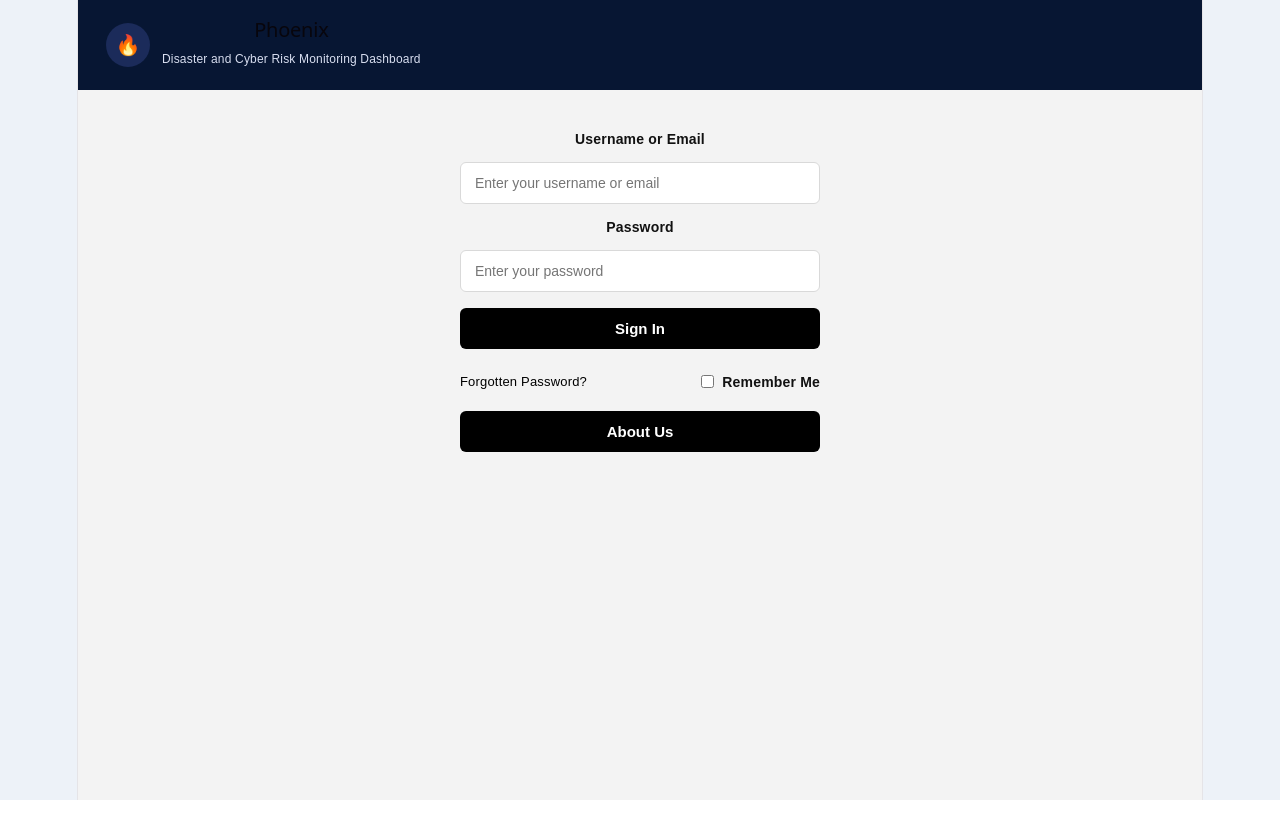
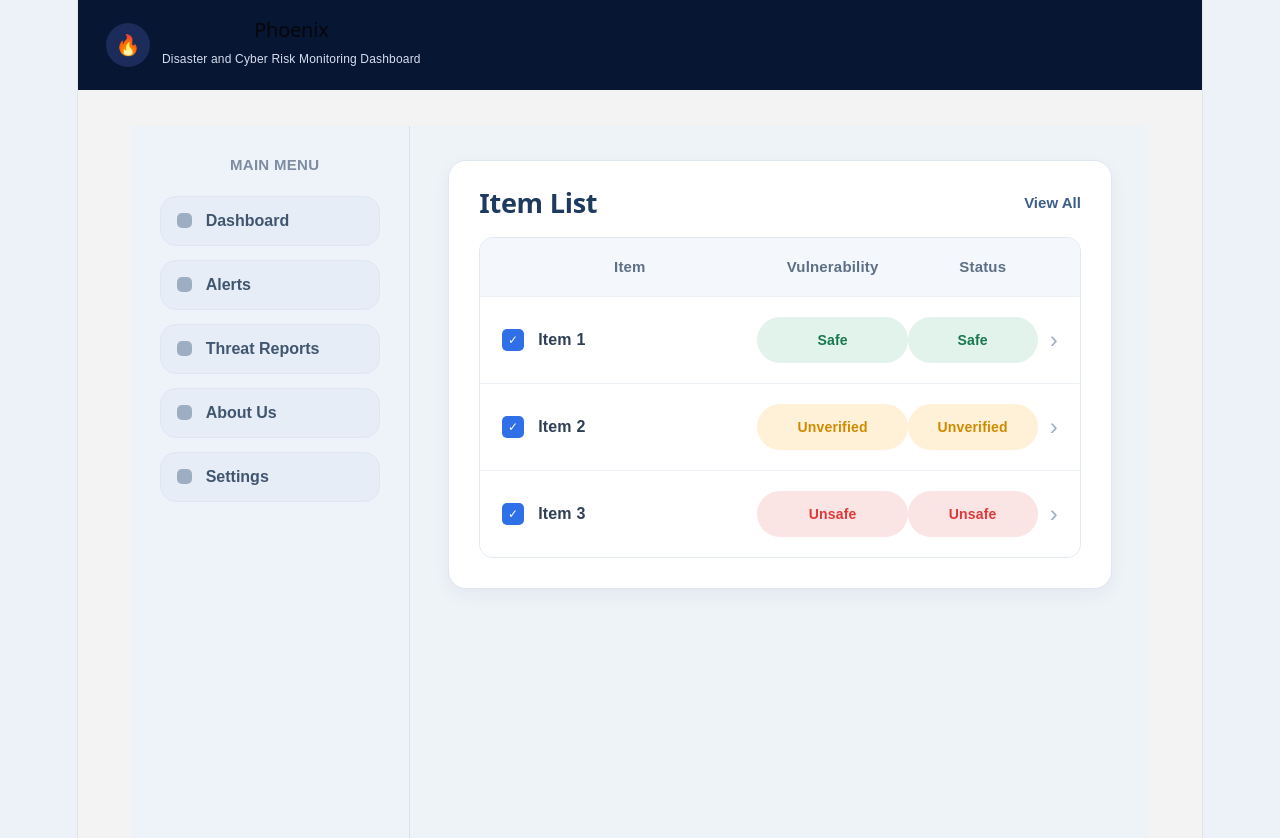
Before and after one commit to Hardhat-Enterprises/Phoenix, a React app in the folder frontend/frontend/: page / in a window 1280 px wide. Shown: the top 838 px of the page. Before the commit the page ends 800 px from the top, so only its background shows below. Built offline with nearby package versions, Linux system fonts and the light colour scheme; the HTML template or start-up script is replaced by a standard one.

Commit message:
Implemented dashboard item list section

```diff
--- a/frontend/frontend/src/App.jsx
+++ b/frontend/frontend/src/App.jsx
@@ -3,9 +3,13 @@ import LoginForm from "./components/LoginForm";
 import "./App.css";
 import AboutUs from "./AboutUs";
 import Sidebar from "./components/Sidebar";
+import Dashboard from "./Dashboard";
+
+// In this version, I set the default page to "dashboard"
+// so I can test my assigned dashboard task (Item List section)
 
 function App() {
-  const [page, setPage] = useState("login");
+  const [page, setPage] = useState("dashboard");
 
   return (
     <div className="login-page">
@@ -35,14 +39,7 @@ function App() {
       <div className="page-content">
         {page === "login" && <LoginForm setPage={setPage} />}
 
-        {page === "dashboard" && (
-          <div style={{ display: "flex" }}>
-            <Sidebar setPage={setPage} />
-            <div style={{ padding: "20px" }}>
-              <h1>Dashboard</h1>
-            </div>
-          </div>
-        )}
+        {page === "dashboard" && <Dashboard setPage={setPage} />}
 
         {page === "about" && (
           <div style={{ display: "flex" }}>
--- /dev/null
+++ b/frontend/frontend/src/Dashboard.css
@@ -0,0 +1,157 @@
+/*
+  Final styling for my assigned dashboard task.
+  The focus here is only on the Item List section, keeping it clean,
+  wide, and visually close to the dashboard mock-up.
+*/
+
+.dashboard-page {
+  display: flex;
+  min-height: calc(100vh - 88px);
+  background-color: #eef3f8;
+}
+
+.dashboard-content {
+  flex: 1;
+  padding: 34px 38px;
+}
+
+.dashboard-main-area {
+  width: 100%;
+  max-width: 900px;
+}
+
+/* Main card */
+.item-list-card {
+  width: 100%;
+  background: #ffffff;
+  border: 1px solid #dfe7f2;
+  border-radius: 18px;
+  padding: 26px 30px 30px;
+  box-shadow: 0 6px 18px rgba(16, 42, 67, 0.05);
+}
+
+/* Header */
+.item-list-header {
+  display: flex;
+  justify-content: space-between;
+  align-items: center;
+  margin-bottom: 18px;
+}
+
+.item-list-header h2 {
+  margin: 0;
+  font-size: 27px;
+  font-weight: 700;
+  color: #1f3a5f;
+}
+
+.view-all-button {
+  background: none;
+  border: none;
+  padding: 0;
+  font-size: 15px;
+  font-weight: 600;
+  color: #3b5f8b;
+  cursor: pointer;
+}
+
+.view-all-button:hover {
+  text-decoration: underline;
+}
+
+/* Table */
+.item-list-table {
+  width: 100%;
+  border: 1px solid #dfe7f2;
+  border-radius: 14px;
+  overflow: hidden;
+  background-color: #ffffff;
+}
+
+.item-list-table-head {
+  display: grid;
+  grid-template-columns: 1.7fr 1fr 1fr;
+  padding: 16px 22px;
+  background-color: #f4f7fb;
+  font-size: 15px;
+  font-weight: 700;
+  color: #5c6f86;
+}
+
+.item-list-row {
+  display: grid;
+  grid-template-columns: 1.7fr 1fr 1fr;
+  align-items: center;
+  padding: 20px 22px;
+  border-top: 1px solid #edf2f8;
+  background-color: #ffffff;
+  transition: background-color 0.2s ease;
+}
+
+.item-list-row:hover {
+  background-color: #f7fbff;
+}
+
+/* Left cell */
+.item-name-cell {
+  display: flex;
+  align-items: center;
+  gap: 14px;
+  font-size: 16px;
+  font-weight: 600;
+  color: #2f3f55;
+}
+
+.item-check-box {
+  width: 22px;
+  height: 22px;
+  border-radius: 5px;
+  background-color: #2f6fe8;
+  color: #ffffff;
+  font-size: 12px;
+  display: flex;
+  align-items: center;
+  justify-content: center;
+  flex-shrink: 0;
+}
+
+/* Pills */
+.status-pill {
+  display: inline-flex;
+  align-items: center;
+  justify-content: center;
+  min-width: 130px;
+  padding: 10px 16px;
+  border-radius: 999px;
+  font-size: 14px;
+  font-weight: 700;
+}
+
+.safe {
+  background-color: #e2f3eb;
+  color: #17774f;
+}
+
+.unverified {
+  background-color: #fff1d8;
+  color: #cf8b00;
+}
+
+.unsafe {
+  background-color: #fbe4e4;
+  color: #df3939;
+}
+
+/* Right cell */
+.status-right-cell {
+  display: flex;
+  align-items: center;
+  justify-content: space-between;
+  gap: 12px;
+}
+
+.row-arrow {
+  font-size: 24px;
+  color: #9fb0c4;
+  line-height: 1;
+}
--- a/frontend/frontend/src/Dashboard.jsx
+++ b/frontend/frontend/src/Dashboard.jsx
@@ -0,0 +1,81 @@
+import Sidebar from "./components/Sidebar";
+import "./Dashboard.css";
+
+// This dashboard page is used for my assigned task.
+// My focus here is only on the Item List section, so I kept the page simple
+// and made the list area the main dashboard component.
+
+function Dashboard({ setPage }) {
+  const itemRows = [
+    {
+      id: 1,
+      name: "Item 1",
+      vulnerability: "Safe",
+      status: "Safe",
+      className: "safe",
+    },
+    {
+      id: 2,
+      name: "Item 2",
+      vulnerability: "Unverified",
+      status: "Unverified",
+      className: "unverified",
+    },
+    {
+      id: 3,
+      name: "Item 3",
+      vulnerability: "Unsafe",
+      status: "Unsafe",
+      className: "unsafe",
+    },
+  ];
+
+  return (
+    <div className="dashboard-page">
+      <Sidebar setPage={setPage} />
+
+      <main className="dashboard-content">
+        <div className="dashboard-main-area">
+          <section className="item-list-card">
+            <div className="item-list-header">
+              <h2>Item List</h2>
+              <button type="button" className="view-all-button">
+                View All
+              </button>
+            </div>
+
+            <div className="item-list-table">
+              <div className="item-list-table-head">
+                <span>Item</span>
+                <span>Vulnerability</span>
+                <span>Status</span>
+              </div>
+
+              {itemRows.map((item) => (
+                <div className="item-list-row" key={item.id}>
+                  <div className="item-name-cell">
+                    <span className="item-check-box">✓</span>
+                    <span>{item.name}</span>
+                  </div>
+
+                  <div className={`status-pill ${item.className}`}>
+                    {item.vulnerability}
+                  </div>
+
+                  <div className="status-right-cell">
+                    <div className={`status-pill ${item.className}`}>
+                      {item.status}
+                    </div>
+                    <span className="row-arrow">›</span>
+                  </div>
+                </div>
+              ))}
+            </div>
+          </section>
+        </div>
+      </main>
+    </div>
+  );
+}
+
+export default Dashboard;
```
Also changed, not shown: 1 other file (tests, documents, lock files or other folders).
